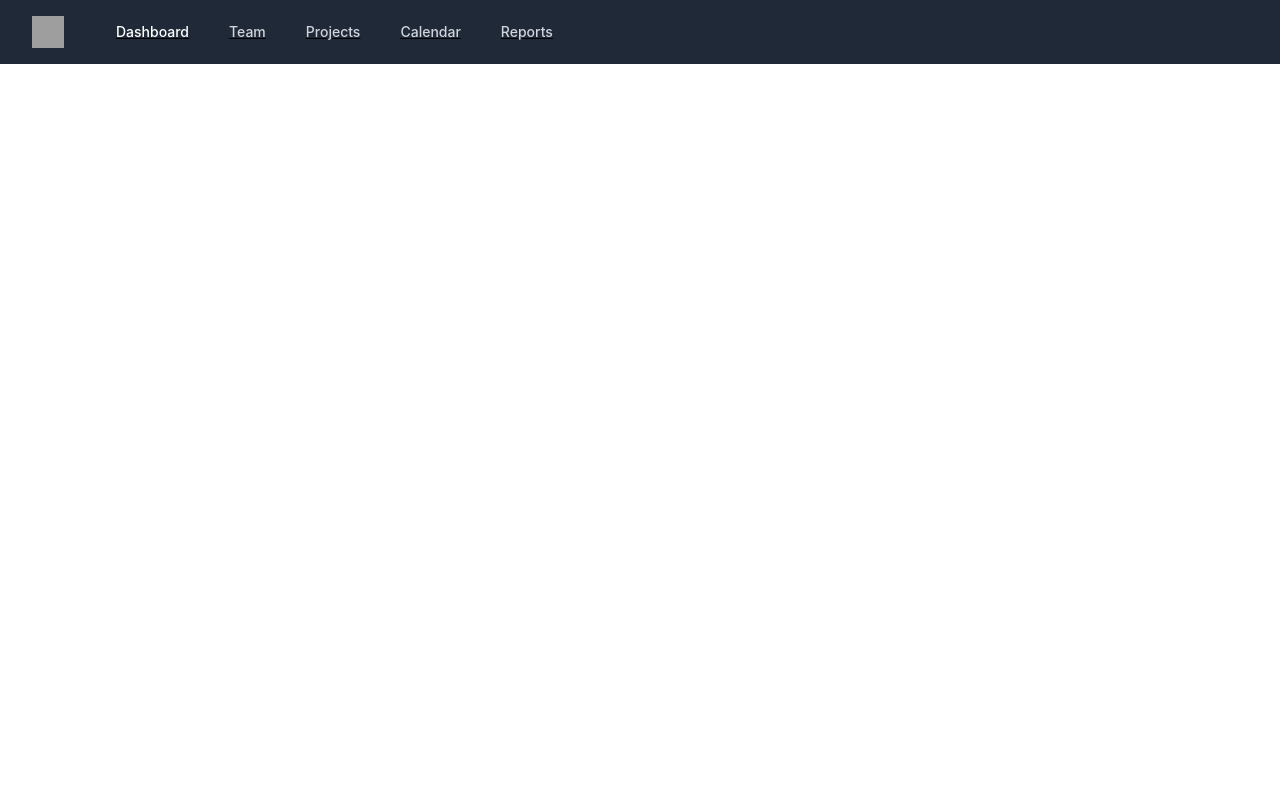
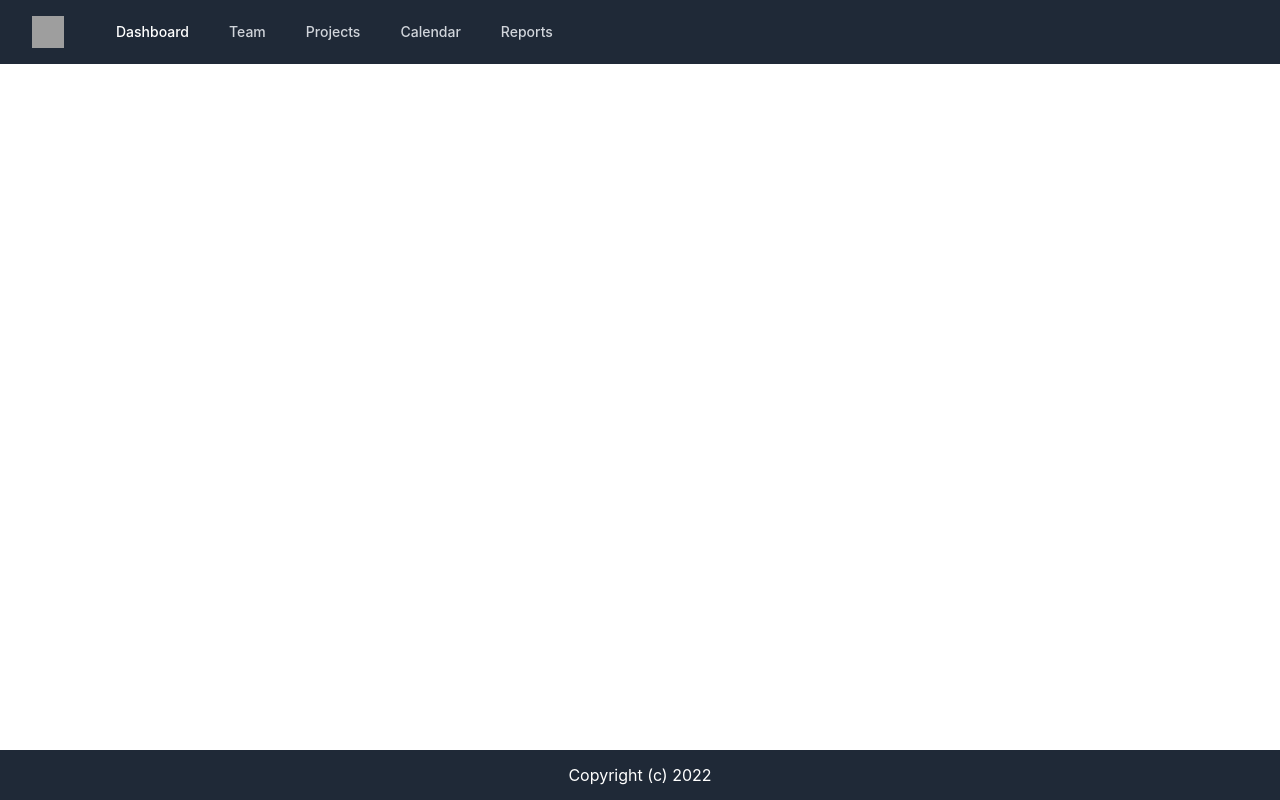
Before and after one commit to wael-fadlallah/blog-example-multilingual, a React (Vite) app: page / in a window 1280 px wide. Built offline with nearby package versions, Linux system fonts and the light colour scheme; grey boxes are pictures that could not be loaded.

Commit message:
some fixes and the footer

```diff
--- a/src/App.tsx
+++ b/src/App.tsx
@@ -1,10 +1,14 @@
-import Navbar from "./Navbar/Index";
+import Navbar from "./components/Navbar/Index";
+import Footer from "./components/Footer/Index";
 
 function App() {
   return (
-    <div className="text-3xl font-bold underline">
-      <Navbar />
-    </div>
+    <>
+      <div className="content">
+        <Navbar />
+      </div>
+      <Footer />
+    </>
   );
 }
 
--- /dev/null
+++ b/src/components/Footer/Index.tsx
@@ -0,0 +1,11 @@
+import React from "react";
+
+function Footer() {
+  return (
+    <footer className="bg-gray-800 h-[50px] text-white flex justify-center items-center">
+      <p>Copyright (c) 2022</p>
+    </footer>
+  );
+}
+
+export default Footer;
--- a/src/Navbar/Index.tsx
+++ b/src/components/Navbar/Index.tsx
@@ -1,4 +1,4 @@
-import React, { useState } from "react";
+import { useState } from "react";
 import { Transition } from "@headlessui/react";
 
 function Nav() {
--- a/src/index.css
+++ b/src/index.css
@@ -11,7 +11,7 @@ body {
   -moz-osx-font-smoothing: grayscale;
 }
 
-code {
-  font-family: source-code-pro, Menlo, Monaco, Consolas, "Courier New",
-    monospace;
+.content {
+  min-height: 100vh;
+  margin-bottom: -50px;
 }
```
